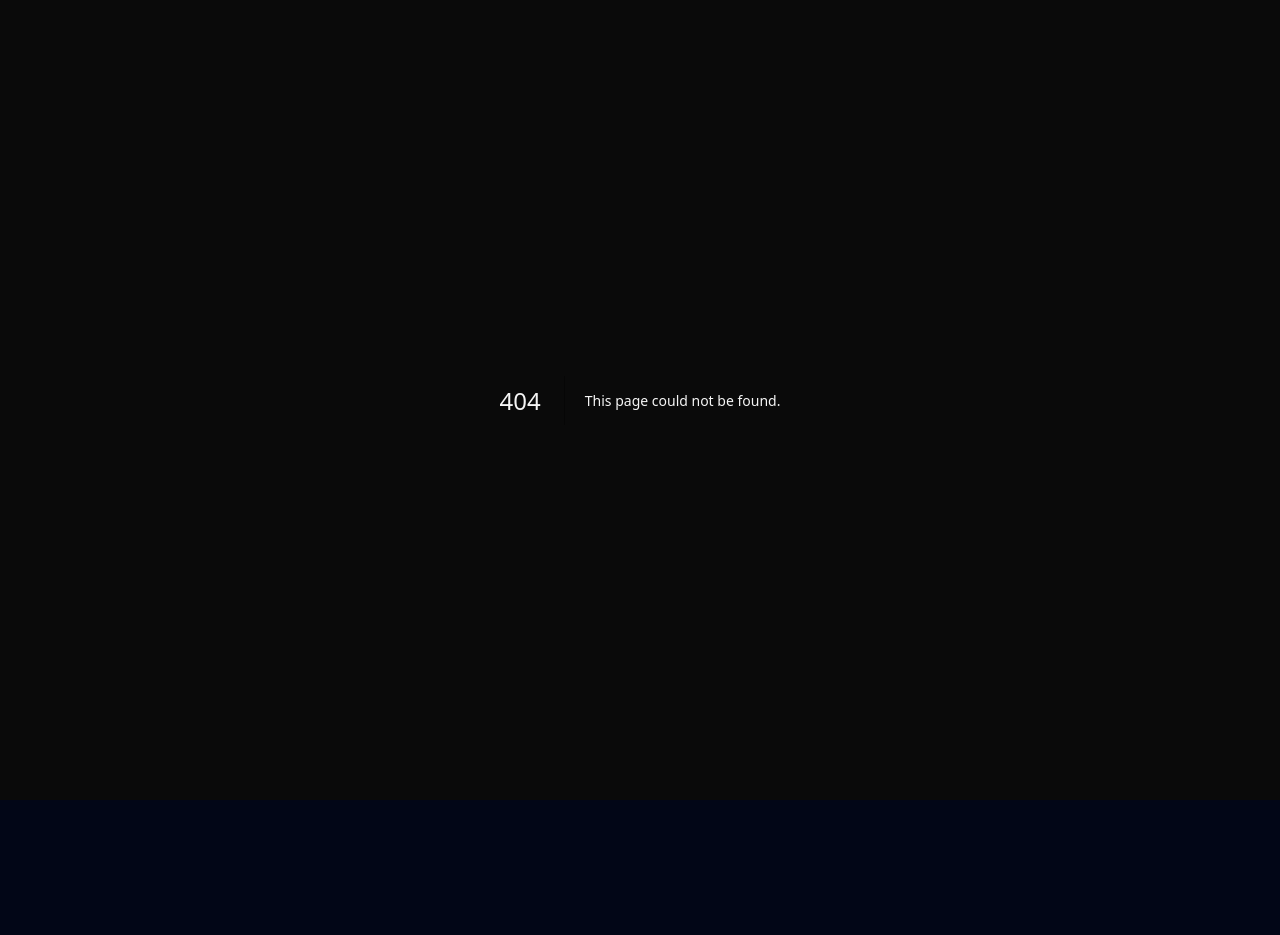
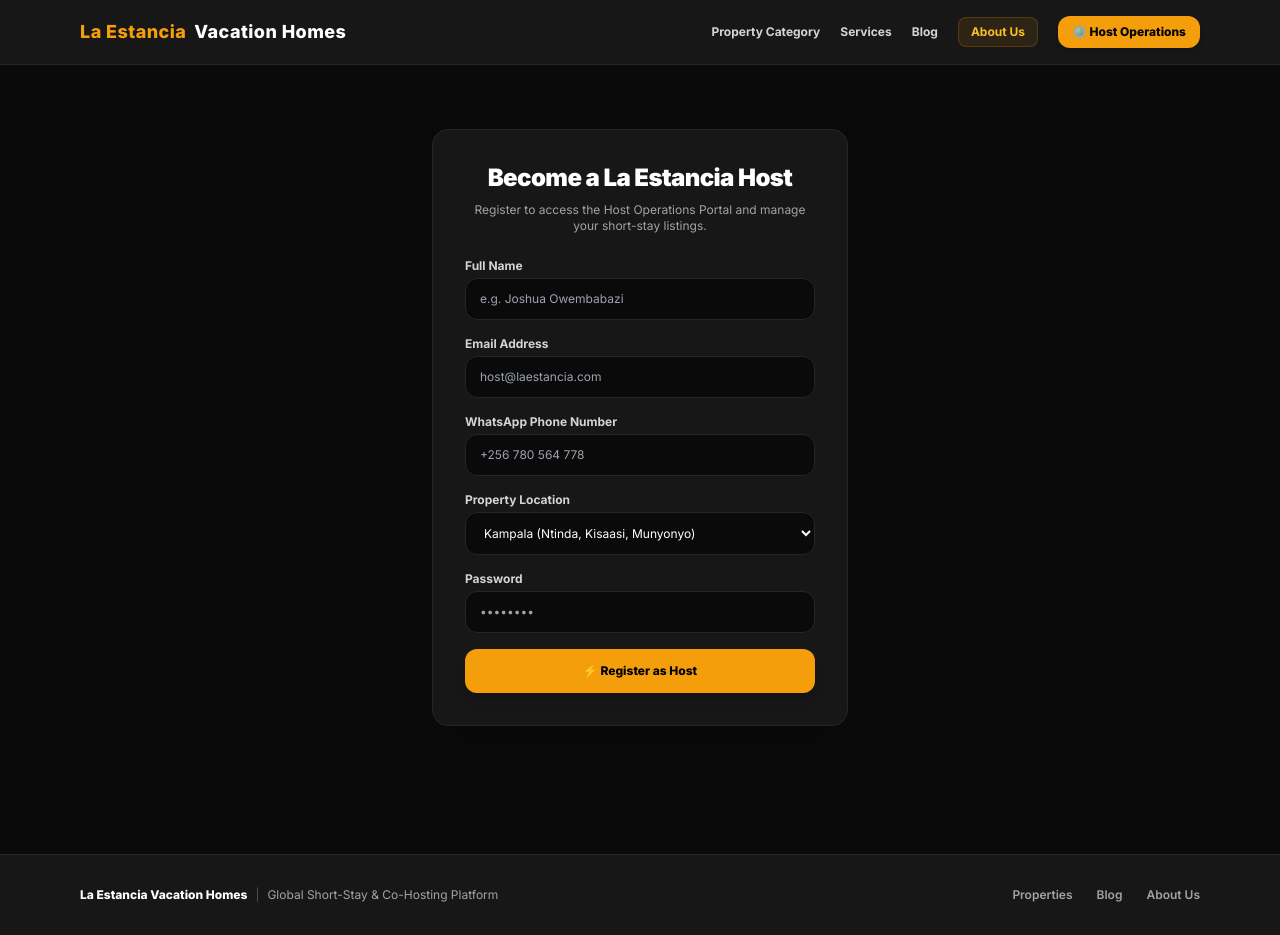
Before and after one commit to joshaston057-dev/vacation-pms, a Next.js app: page /host-signup in a window 1280 px wide. Before the commit this address had no page. Before the commit the page ends 800 px from the top, so only its background shows below. Built offline with nearby package versions, Linux system fonts and the light colour scheme; no server answers.

Commit message:
Add host signup registration page and route

```diff
--- /dev/null
+++ b/app/host-signup/page.tsx
@@ -0,0 +1,156 @@
+'use client'
+
+import { useState } from 'react'
+import HeaderNav from '../components/HeaderNav'
+import Footer from '../components/Footer'
+import { supabase } from '@/lib/supabase'
+
+export default function HostSignupPage() {
+  const [fullName, setFullName] = useState('')
+  const [email, setEmail] = useState('')
+  const [password, setPassword] = useState('')
+  const [phone, setPhone] = useState('')
+  const [propertyLocation, setPropertyLocation] = useState('Kampala')
+  const [loading, setLoading] = useState(false)
+  const [success, setSuccess] = useState(false)
+
+  const handleSignup = async (e: React.FormEvent) => {
+    e.preventDefault()
+    setLoading(true)
+
+    try {
+      // 1. Sign up host using Supabase Auth
+      const { data, error } = await supabase.auth.signUp({
+        email,
+        password,
+        options: {
+          data: {
+            full_name: fullName,
+            phone: phone,
+            role: 'host',
+            primary_location: propertyLocation
+          }
+        }
+      })
+
+      if (error) throw error
+
+      setSuccess(true)
+    } catch (err: any) {
+      alert('Signup failed: ' + err.message)
+    } finally {
+      setLoading(false)
+    }
+  }
+
+  return (
+    <main className="min-h-screen bg-neutral-950 text-neutral-100 flex flex-col justify-between">
+      <div>
+        <HeaderNav />
+
+        <section className="max-w-md mx-auto px-4 py-16">
+          <div className="bg-neutral-900 border border-neutral-800 rounded-2xl p-8 shadow-2xl space-y-6">
+
+            <div className="text-center space-y-2">
+              <h1 className="text-2xl font-black text-white tracking-tight">
+                Become a La Estancia Host
+              </h1>
+              <p className="text-xs text-neutral-400">
+                Register to access the Host Operations Portal and manage your short-stay listings.
+              </p>
+            </div>
+
+            {success ? (
+              <div className="bg-emerald-950/40 border border-emerald-500/30 text-emerald-400 p-4 rounded-xl text-xs font-bold text-center space-y-2">
+                <p>🎉 Registration Successful!</p>
+                <p className="text-neutral-300 font-normal">
+                  Please check your email to confirm your account, then access your operations portal.
+                </p>
+                <a
+                  href="/operations"
+                  className="inline-block mt-2 px-4 py-2 bg-amber-500 text-black font-extrabold rounded-xl"
+                >
+                  Go to Host Operations Portal →
+                </a>
+              </div>
+            ) : (
+              <form onSubmit={handleSignup} className="space-y-4">
+                <div>
+                  <label className="block text-xs font-bold text-neutral-300 mb-1">Full Name</label>
+                  <input
+                    type="text"
+                    required
+                    placeholder="e.g. Joshua Owembabazi"
+                    value={fullName}
+                    onChange={(e) => setFullName(e.target.value)}
+                    className="w-full bg-neutral-950 border border-neutral-800 text-xs text-white px-3.5 py-3 rounded-xl focus:outline-none focus:border-amber-500"
+                  />
+                </div>
+
+                <div>
+                  <label className="block text-xs font-bold text-neutral-300 mb-1">Email Address</label>
+                  <input
+                    type="email"
+                    required
+                    placeholder="host@laestancia.com"
+                    value={email}
+                    onChange={(e) => setEmail(e.target.value)}
+                    className="w-full bg-neutral-950 border border-neutral-800 text-xs text-white px-3.5 py-3 rounded-xl focus:outline-none focus:border-amber-500"
+                  />
+                </div>
+
+                <div>
+                  <label className="block text-xs font-bold text-neutral-300 mb-1">WhatsApp Phone Number</label>
+                  <input
+                    type="tel"
+                    required
+                    placeholder="+256 780 564 778"
+                    value={phone}
+                    onChange={(e) => setPhone(e.target.value)}
+                    className="w-full bg-neutral-950 border border-neutral-800 text-xs text-white px-3.5 py-3 rounded-xl focus:outline-none focus:border-amber-500"
+                  />
+                </div>
+
+                <div>
+                  <label className="block text-xs font-bold text-neutral-300 mb-1">Property Location</label>
+                  <select
+                    value={propertyLocation}
+                    onChange={(e) => setPropertyLocation(e.target.value)}
+                    className="w-full bg-neutral-950 border border-neutral-800 text-xs text-white px-3.5 py-3 rounded-xl focus:outline-none focus:border-amber-500"
+                  >
+                    <option value="Kampala">Kampala (Ntinda, Kisaasi, Munyonyo)</option>
+                    <option value="Entebbe">Entebbe</option>
+                    <option value="International">International / Outside Uganda</option>
+                  </select>
+                </div>
+
+                <div>
+                  <label className="block text-xs font-bold text-neutral-300 mb-1">Password</label>
+                  <input
+                    type="password"
+                    required
+                    placeholder="••••••••"
+                    value={password}
+                    onChange={(e) => setPassword(e.target.value)}
+                    className="w-full bg-neutral-950 border border-neutral-800 text-xs text-white px-3.5 py-3 rounded-xl focus:outline-none focus:border-amber-500"
+                  />
+                </div>
+
+                <button
+                  type="submit"
+                  disabled={loading}
+                  className="w-full bg-amber-500 hover:bg-amber-400 text-black font-extrabold text-xs py-3.5 rounded-xl shadow-lg transition cursor-pointer"
+                >
+                  {loading ? 'Registering Host Account...' : '⚡ Register as Host'}
+                </button>
+              </form>
+            )}
+
+          </div>
+        </section>
+      </div>
+
+      <Footer />
+    </main>
+  )
+}
```
